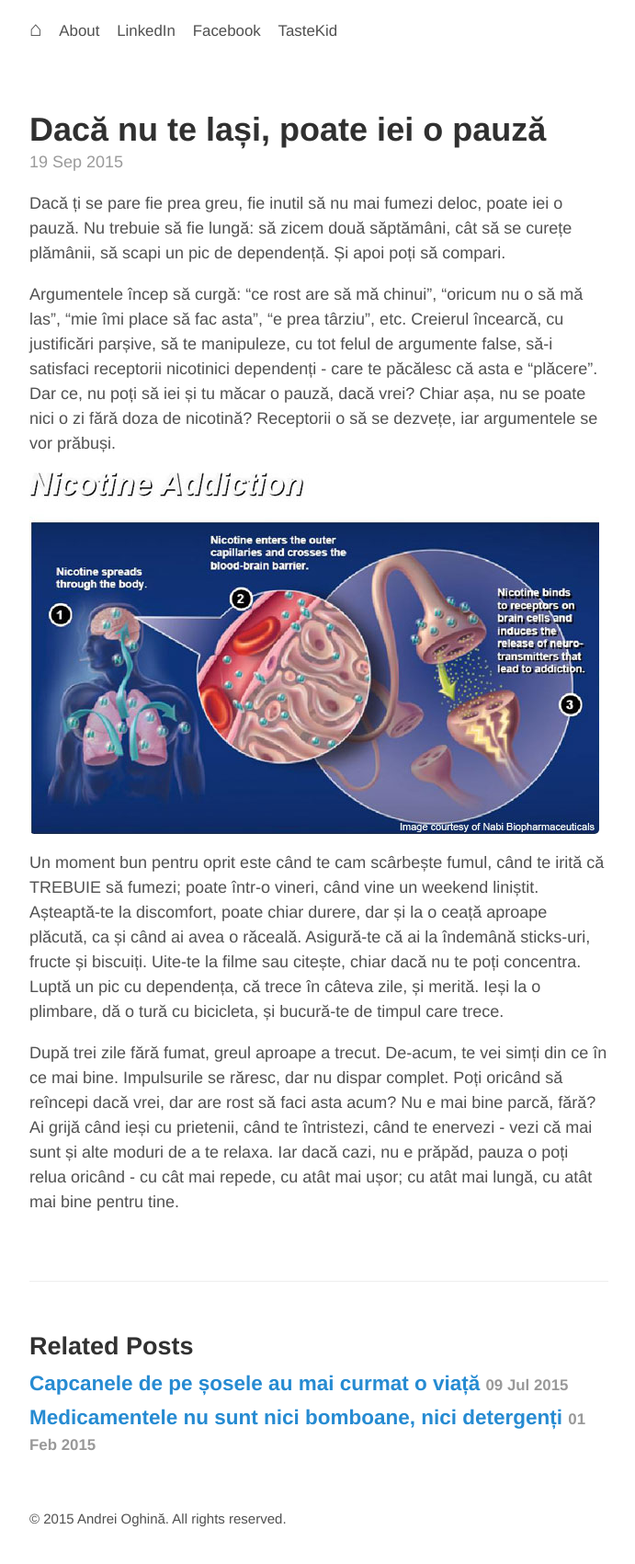
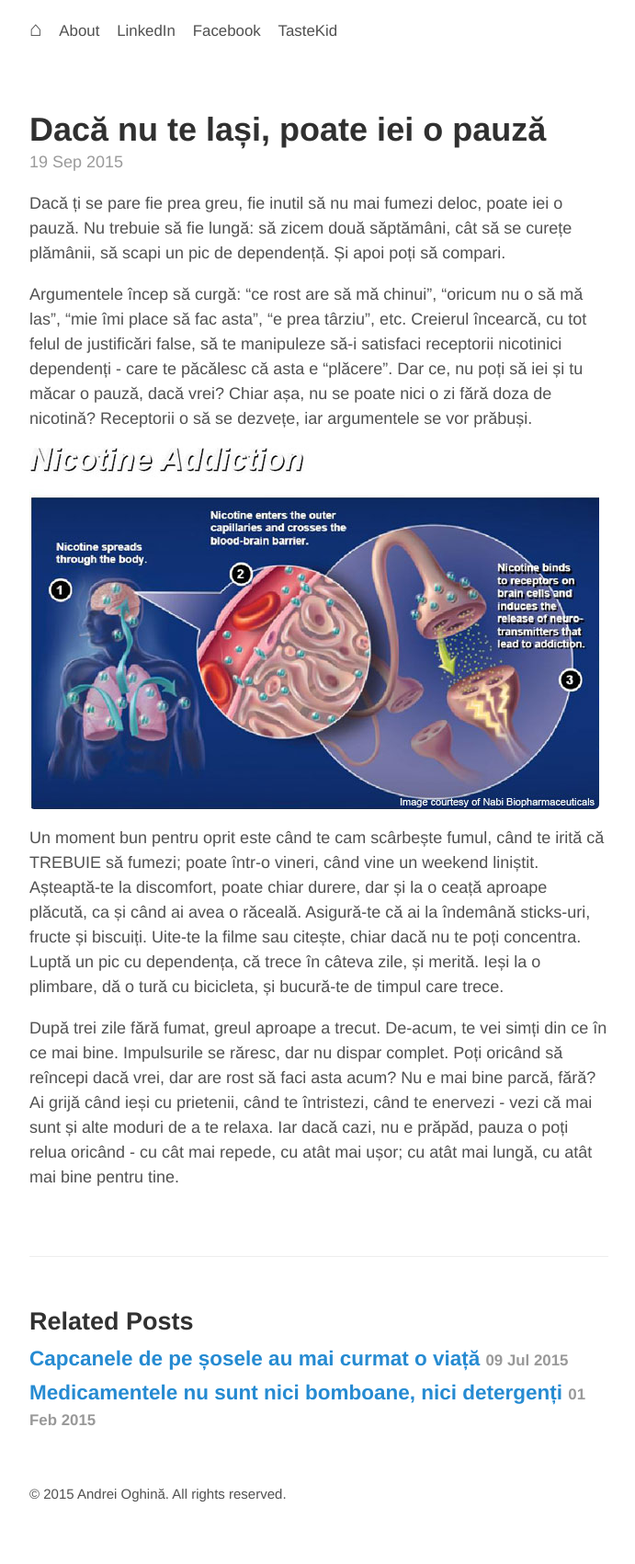
Before and after one commit to aoghina/aoghina.github.io, a Jekyll site: the page built from _posts/2015-09-19-daca-nu-te-lasi-poate-iei-o-pauza.md, in a window 1280 px wide. Shown: the whole page at 92% size, without its empty margins (293-984 px from the left). Built offline with Jekyll 4.4.1, drawn with Linux system fonts in a browser that asks for light colours; comment, search, counter and statistics services are not loaded; after the commit the page ends 1674 px from its top, so only the background shows below that.

Commit message:
Update nu te lasa post

```diff
--- a/_posts/2015-09-19-daca-nu-te-lasi-poate-iei-o-pauza.md
+++ b/_posts/2015-09-19-daca-nu-te-lasi-poate-iei-o-pauza.md
@@ -6,7 +6,7 @@ comments: True
 
 Dacă ți se pare fie prea greu, fie inutil să nu mai fumezi deloc, poate iei o pauză. Nu trebuie să fie lungă: să zicem două săptămâni, cât să se curețe plămânii, să scapi un pic de dependență. Și apoi poți să compari.
 
-Argumentele încep să curgă: "ce rost are să mă chinui", "oricum nu o să mă las", "mie îmi place să fac asta", "e prea târziu", etc. Creierul încearcă, cu justificări parșive, să te manipuleze, cu tot felul de argumente false, să-i satisfaci receptorii nicotinici dependenți - care te păcălesc că asta e "plăcere". Dar ce, nu poți să iei și tu măcar o pauză, dacă vrei? Chiar așa, nu se poate nici o zi fără doza de nicotină? Receptorii o să se dezvețe, iar argumentele se vor prăbuși.
+Argumentele încep să curgă: "ce rost are să mă chinui", "oricum nu o să mă las", "mie îmi place să fac asta", "e prea târziu", etc. Creierul încearcă, cu tot felul de justificări false, să te manipuleze să-i satisfaci receptorii nicotinici dependenți - care te păcălesc că asta e "plăcere". Dar ce, nu poți să iei și tu măcar o pauză, dacă vrei? Chiar așa, nu se poate nici o zi fără doza de nicotină? Receptorii o să se dezvețe, iar argumentele se vor prăbuși.
 
 <!--more-->
 
```
